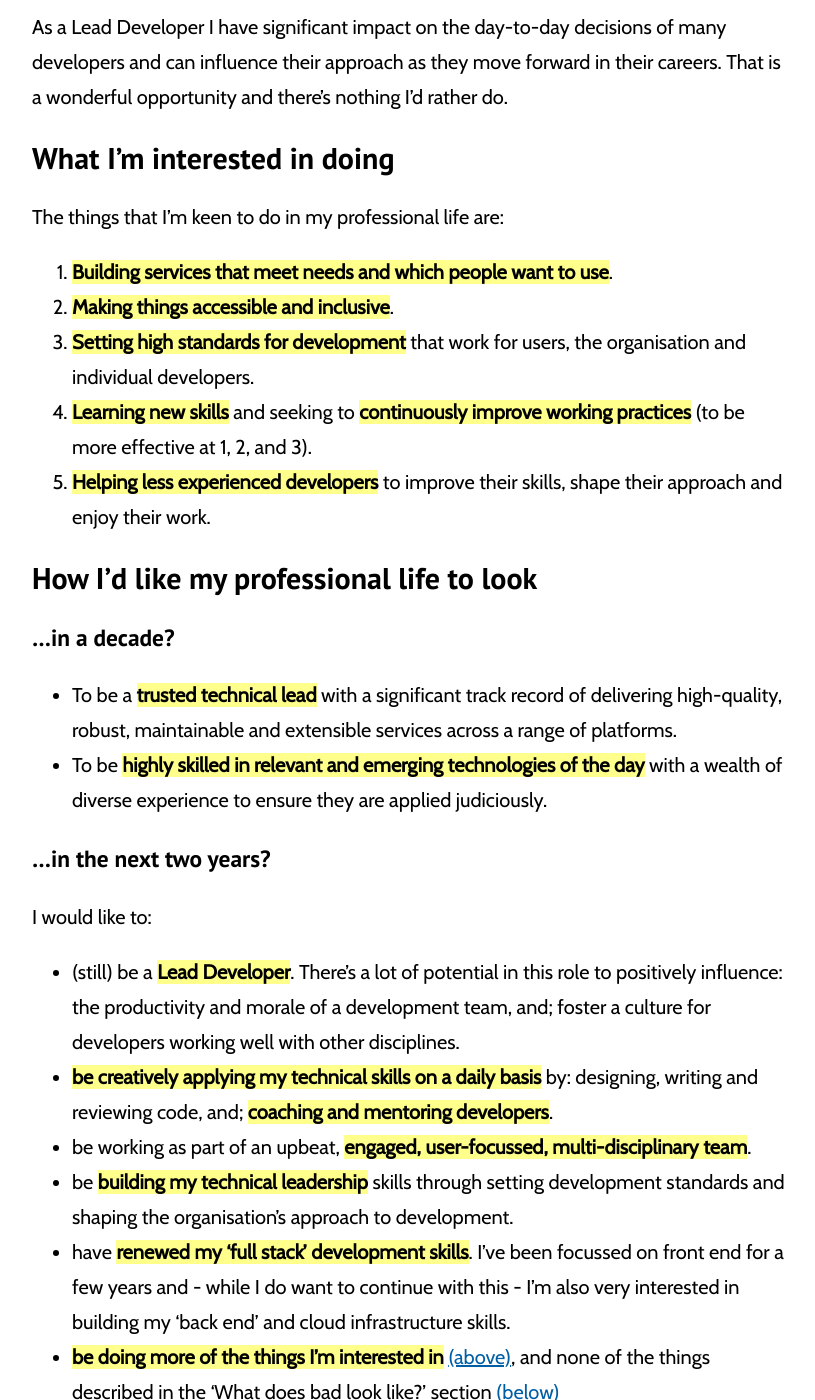
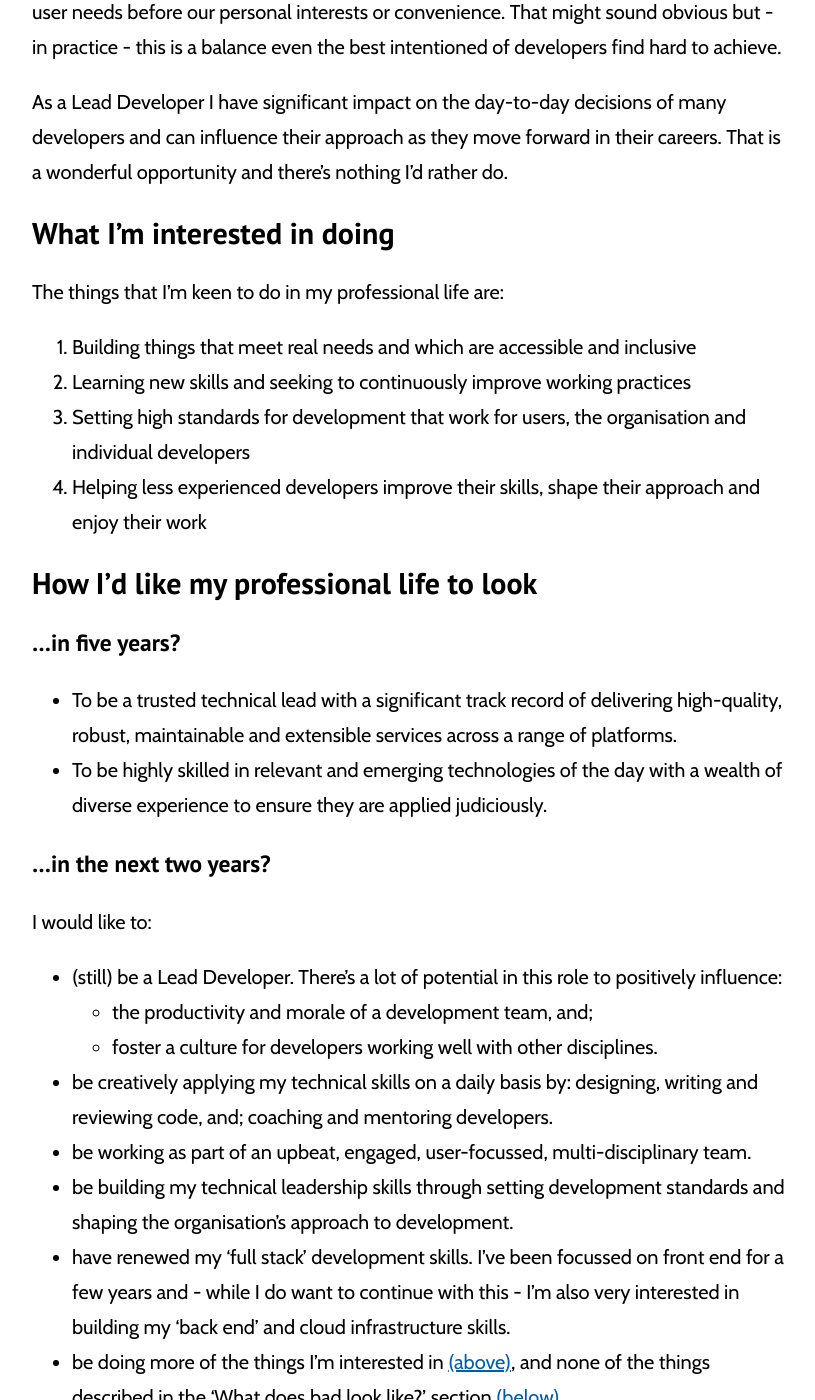
Before and after one commit to gtvj/gtvj.github.io, a Jekyll site: the page built from about.md, in a window 1280 px wide and 1400 px high, scrolled down 735 px. Shown: the whole window, without its empty margins (228-1043 px from the left). Built offline with Jekyll 4.4.1, drawn with Linux system fonts in a browser that asks for light colours; some of the changed text lies outside the part shown.

Commit message:
Update about page

```diff
--- a/_layouts/page.html
+++ b/_layouts/page.html
@@ -4,7 +4,12 @@ layout: default
 <article class="page">
 
     <h1>{{ page.h1 | escape }}</h1>
-
+    <p><strong>Last updated
+        <time datetime="{{ page.date | date_to_xmlschema }}" itemprop="datePublished">
+            {%- assign date_format = site.minima.date_format | default: "%b %-d, %Y" -%}
+            {{ page.date | date: date_format }}
+        </time></strong>
+    </p>
     <div>
         {{ content }}
     </div>
--- a/about.md
+++ b/about.md
@@ -1,20 +1,22 @@
 ---
 title: About me
-date: 2018-10-10
+date: 2019-12-22
 h1: Hello
 author: Gwyn
 layout: page
 ---
 
-I'm a full stack developer from London, England. This page describes my sense of professional purpose, interests and goals. I'm also on [Twitter](https://twitter.com/gtvjones) and [LinkedIn](https://www.linkedin.com/in/gtvjones/).
+I'm a full stack developer from London, England. This page describes my professional purpose, interests and goals. I'm also on [Twitter](https://twitter.com/gtvjones) and [LinkedIn](https://www.linkedin.com/in/gtvjones/), although I'm not very active on these platforms.
 
 ## Why I'm a developer?
 
-As developers we build things countless people use and, in some cases, rely on.
+As developers we build things countless people use and rely on.
 
-Having this reach is a great thing but it means we have very little knowledge of our users' circumstances or context. Fortunately, web technologies can accommodate huge differences in users' hardware, software, network, context and ability - but this is often overlooked in favour of development fashion and individual interest or convenience. This has resulted in much of the web being broken and this _really_ isn't OK.
+Such reach is great but it means we have very little knowledge of our users' circumstances or context. Fortunately, web technologies can accommodate huge differences in users' hardware, software, network, context and ability. But this is often overlooked in favour of development fashion, individual interests or convenience.
 
-I believe developers have a duty to act responsibly and place our organisations' goals and user needs before our personal interests or convenience. That might sound obvious (and I've only ever worked with two developers who disagreed) but - in practice - this is a balance even the best intentioned of developers find hard to achieve.
+This has resulted in much of the web being broken and that _really_ isn't OK.
+
+I believe developers have a duty to act responsibly and place our organisations' goals and user needs before our personal interests or convenience. That might sound obvious but - in practice - this is a balance even the best intentioned of developers find hard to achieve.
 
 As a Lead Developer I have significant impact on the day-to-day decisions of many  developers and  can influence their approach as they move forward in their careers. That is a wonderful opportunity and there's nothing I'd rather do.
 
@@ -22,34 +24,35 @@ As a Lead Developer I have significant impact on the day-to-day decisions of man
 
 The things that I'm keen to do in my professional life are:
 
-1. **Building services that meet needs and which people want to use**.
-2. **Making things accessible and inclusive**.
-3. **Setting high standards for development** that work for users, the organisation and individual developers.
-4. **Learning new skills** and seeking to **continuously improve working practices** (to be more effective at 1, 2, and 3).
-5. **Helping less experienced developers** to improve their skills, shape their approach and enjoy their work.
+1. Building things that meet real needs and which are accessible and inclusive
+2. Learning new skills and seeking to continuously improve working practices
+3. Setting high standards for development that work for users, the organisation and individual developers
+4. Helping less experienced developers improve their skills, shape their approach and enjoy their work
 
 
 ## How I'd like my professional life to look
 
-### ...in a decade?
-* To be a **trusted technical lead** with a significant track record of delivering high-quality, robust, maintainable and extensible services across a range of platforms.
-* To be **highly skilled in relevant and emerging technologies of the day** with a wealth of diverse experience to ensure they are applied judiciously.
+### ...in five years?
+* To be a trusted technical lead with a significant track record of delivering high-quality, robust, maintainable and extensible services across a range of platforms.
+* To be highly skilled in relevant and emerging technologies of the day with a wealth of diverse experience to ensure they are applied judiciously.
 
 ### ...in the next two years?
 
 I would like to:
 
-* (still) be a **Lead Developer**. There's a lot of potential in this role to positively influence: the productivity and morale of a development team, and; foster a culture for developers working well with other disciplines.
-* **be creatively applying my technical skills on a daily basis** by: designing, writing and reviewing code, and; **coaching and mentoring developers**.
-* be working as part of an upbeat, **engaged, user-focussed, multi-disciplinary team**.
-* be **building my technical leadership** skills through setting development standards and shaping the organisation's approach to development.
-* have **renewed my 'full stack' development skills**. I've been focussed on front end for a few years and - while I do want to continue with this - I'm also very interested in building my 'back end' and cloud infrastructure skills.
-* **be doing more of the things I'm interested in** [(above)](#what-im-interested-in-doing), and none of the things described in the 'What does bad look like?' section [(below)](#what-does-bad-look-like)
-* have **begun post-graduate study** in an area relevant to my work
+* (still) be a Lead Developer. There's a lot of potential in this role to positively influence:
+    * the productivity and morale of a development team, and;
+    * foster a culture for developers working well with other disciplines.
+* be creatively applying my technical skills on a daily basis by: designing, writing and reviewing code, and; coaching and mentoring developers.
+* be working as part of an upbeat, engaged, user-focussed, multi-disciplinary team.
+* be building my technical leadership skills through setting development standards and shaping the organisation's approach to development.
+* have renewed my 'full stack' development skills. I've been focussed on front end for a few years and - while I do want to continue with this - I'm also very interested in building my 'back end' and cloud infrastructure skills.
+* be doing more of the things I'm interested in [(above)](#what-im-interested-in-doing), and none of the things described in the 'What does bad look like?' section [(below)](#what-does-bad-look-like)
+* have begun post-graduate study in an area relevant to my work
 
 ## What does ‘bad’ look like?
 
 So, that's all good. But I should probably mention the things I have no interest in and/or which I've identified as potentially jeopardising my professional goals.
 
-* **Being a line manager** - which I've written about in [What being a manager taught me about myself](/2019/10/30/what-being-a-manager-taught-me-about-myself.html).
+* **Being a line manager**. I absolutely do not want to return to line management. There are several reasons for this, which I've written about in [what being a manager taught me about myself](/2019/10/30/what-being-a-manager-taught-me-about-myself.html).
 * **Slipping into a ‘generalist’ or ‘managerial’ role**. I’m always happy to help with a broad range of things (like admin and other generalist tasks), but I always intend to be a technical specialist first and foremost.
```
